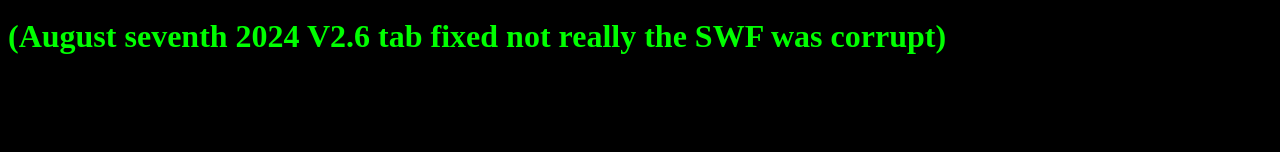
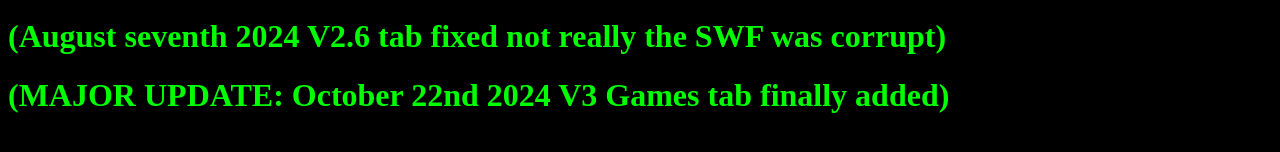
Before and after one commit to DeeganMassacre/DeeganMassacre, a website: page news.html in a window 1280 px wide. Shown: the part 202-354 px from the top of the page. Drawn offline with Linux system fonts and the light colour scheme.

Commit message:
Update news.html

```diff
--- a/news.html
+++ b/news.html
@@ -5,3 +5,5 @@
 <h1 style="color:Lime">(August third 2024 V2.5 new tab added Shockwave media player still buggy still needs fixes will update on V2.6)</h1>
 
 <h1 style="color:Lime">(August seventh 2024 V2.6 tab fixed not really the SWF was corrupt)</h1>
+
+<h1 style="color:Lime">(MAJOR UPDATE: October 22nd 2024 V3 Games tab finally added)</h1>
```
